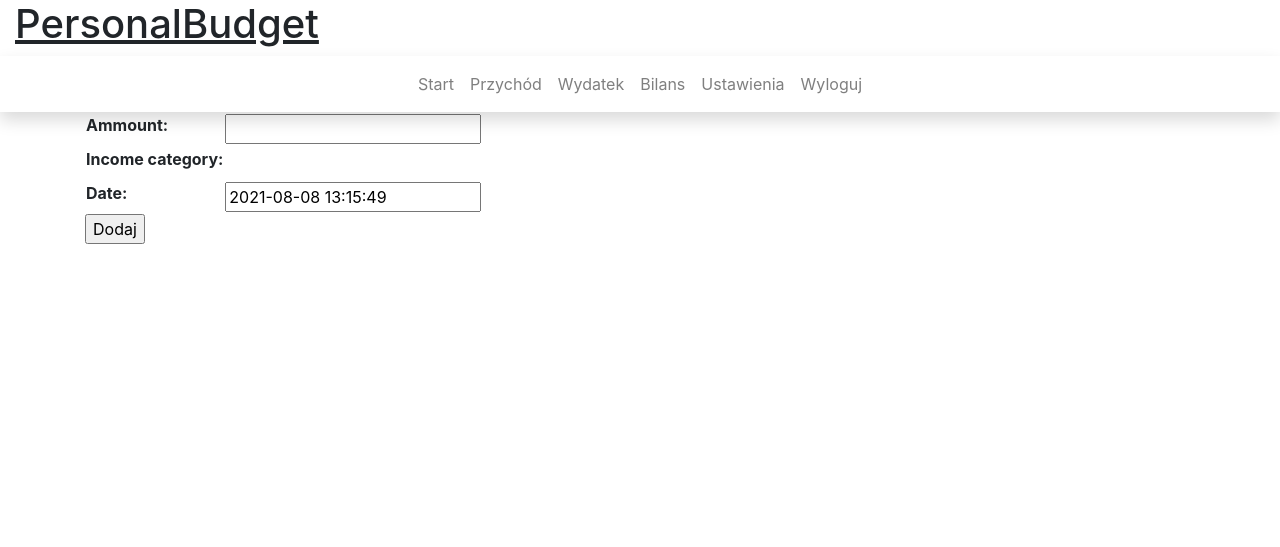
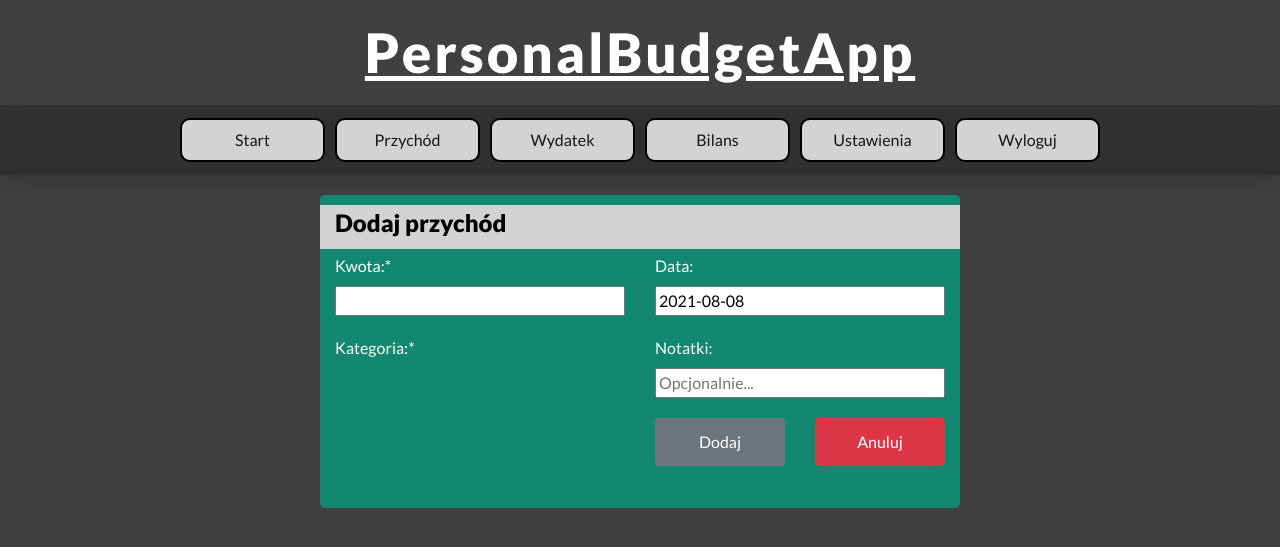
Before and after one commit to L0czi/Personal_Budget, a Django app: page /budget/income/ in a window 1280 px wide. Shown: the top 547 px of the page. Run offline with Django 3.2, Linux system fonts and the light colour scheme; the visitor is signed in with stand-in values (Sample User, id 1); data that the repository does not hold is empty; some libraries are stand-ins or nearby versions.

Commit message:
css styles for landing and income page

```diff
--- a/budget/forms.py
+++ b/budget/forms.py
@@ -52,12 +52,25 @@ class AddExpenceForm (forms.ModelForm):
         self.fields ['expence_category'].queryset = ExpenceCategory.objects.filter(user=user)
         self.fields ['expence_way'].queryset = ExpenceWay.objects.filter(user=user)
 
+class DateInput(forms.DateInput):
+    input_type = 'date'
+
+
 class AddIncomeForm (forms.ModelForm):
     class Meta:
         model = Income
-        fields = ['ammount','income_category','date']
+        fields = ['ammount','income_category','date','notes']
+
+        labels = {
+            'ammount':'Kwota:',
+            'income_category': 'Kategoria:',
+            'date':'Data:',
+            'notes':'Notatki:',
+        }
         widgets = {
-            'income_category': RadioSelect,
+            'income_category':forms.RadioSelect(),
+            'notes': forms.TextInput(attrs={'placeholder': 'Opcjonalnie...'}),
+            'date': forms.DateInput()
         }
 
     def __init__(self,user, *args, **kwargs):
--- a/budget/models.py
+++ b/budget/models.py
@@ -33,13 +33,14 @@ class IncomeCategory (models.Model):
     user = models.ForeignKey(User, on_delete=CASCADE)
     name = models.CharField(max_length=100)
     def __str__ (self):
-        return f'({self.name}, {self.user})'
+        return self.name
 
 class Income (models.Model):
     '''Model representing particular income'''
-    income_category = models.ForeignKey(IncomeCategory, on_delete=CASCADE)
+    income_category = models.ForeignKey(IncomeCategory, on_delete=CASCADE, blank=False)
     user = models.ForeignKey(User, on_delete=CASCADE)
     ammount = models.DecimalField(max_digits=8, decimal_places=2)
-    date = models.DateTimeField(default=now, blank=True)
+    date = models.DateField(default=now, blank=True)
+    notes = models.CharField(max_length=100, blank=True)
     def __str__ (self):
-        return f'{self.user}: {self.income_category}, {self.ammount}'
+        return f'{self.user}: {self.income_category}, {self.ammount}, {self.date}'
--- /dev/null
+++ b/budget/static/budget/colors.css
@@ -0,0 +1,6 @@
+:root {
+    --main-bg-color: #404040;
+    --dark-color: #303030;
+    --ribbon-info: #DEDEDE;
+    --bright: lightgrey;
+  }
--- /dev/null
+++ b/budget/static/budget/income.css
@@ -0,0 +1,66 @@
+@import url('colors.css');
+
+.controls label{
+    width:100%;
+    background-color: var(--bright);
+    color: black;
+}
+
+
+input[type='radio']
+{
+    margin-right: 10px;
+    margin-left: 5px;
+}
+
+.transaction_button
+{
+	display: inline-block;
+	height: 10vmin;
+	min-height: 60px;
+	margin-top: 10px;
+	margin-bottom: 10px;
+}
+
+.btn {
+
+    height: 60%;
+	width: 100%;
+	font-size: 16px;
+	padding-top: 0px;
+	padding-bottom: 0px;
+	line-height: 100%;
+}
+
+.transaction-alert
+{
+    margin-top: 10px;
+    margin-bottom: 10px;
+}
+
+
+#id_ammount
+{
+    width: 100%;
+}
+
+#id_date
+{
+    width: 100%;
+}
+
+#id_notes
+{
+    width: 100%;
+    margin-bottom: 10px;
+}
+
+.bg_form
+{
+    margin-top: 10px;
+    margin-bottom: 5px;
+    font-size: 1.5em;
+    font-weight: bold;
+    color: black;
+    background-color: var(--bright);
+}
--- /dev/null
+++ b/budget/static/budget/styles.css
@@ -0,0 +1,92 @@
+@import url('colors.css');
+
+body
+{
+    background-color: var(--main-bg-color);
+    background-size: 100% auto;
+    font-family: 'Lato', sans-serif;
+    font-size: 16px;
+	min-width: 300px;
+}
+
+h1
+{
+    font-weight: 900;
+    font-size: calc(1em + 3vw);
+}
+
+article {
+	font-size: 16px;
+    text-align: justify;
+    text-justify: inter-word;
+	padding: 5px;
+	height: 100%;
+}
+
+.center {
+	margin: 0 auto;
+}
+.logo
+{
+    color: white;
+    margin-top: 20px;
+    margin-bottom: 20px;
+    letter-spacing: 3px;
+    text-align: center;
+}
+
+.ribbon-info
+{
+    margin-top: 20px;
+	margin-bottom: 20px;
+    padding: 5px;
+	font-size: calc(16px + 2vmin);
+    text-align: center;
+    background-color: var(--ribbon-info);
+    color: black;
+}
+
+.navbar
+{
+    background-color: var(--dark-color);
+}
+
+.navbar-toggler
+{
+    background-color:var(--bright);
+}
+
+.nav-item
+{
+    background-color: var(--bright);
+    border: 2px solid black;
+    border-radius: 10px;
+    font-size: 16px;
+    margin: 5px;
+    min-width: 145px;
+    text-align: center;
+
+}
+
+.nav-item:hover
+{
+    background-color: #F36742;
+}
+
+.bg-main {
+    background-color: #128870;
+    color: white;
+    margin-top: 20px;
+    border-radius: 5px;
+}
+.margin5
+{
+    margin-top: 15px;
+    margin-bottom: 5px;
+
+}
+
+.height_min30
+ {
+	min-height: 30px;
+}
--- a/budget/templates/budget/base_generic.html
+++ b/budget/templates/budget/base_generic.html
@@ -4,41 +4,43 @@
   {% block title %}<title>Budget</title>{% endblock title %}
   <meta charset="utf-8">
   <meta name="viewport" content="width=device-width, initial-scale=1">
-  <link rel="stylesheet" href="https://cdn.jsdelivr.net/npm/bootstrap@4.5.3/dist/css/bootstrap.min.css" integrity="sha384-TX8t27EcRE3e/ihU7zmQxVncDAy5uIKz4rEkgIXeMed4M0jlfIDPvg6uqKI2xXr2" crossorigin="anonymous">
+  <link rel="stylesheet" href="https://cdn.jsdelivr.net/npm/bootstrap@4.6.0/dist/css/bootstrap.min.css" integrity="sha384-B0vP5xmATw1+K9KRQjQERJvTumQW0nPEzvF6L/Z6nronJ3oUOFUFpCjEUQouq2+l" crossorigin="anonymous">
+  <link href="https://fonts.googleapis.com/css2?family=Lato:wght@400;900&display=swap" rel="stylesheet">
   <!-- Add additional CSS in static file -->
   {% load static %}
-  <link rel="stylesheet" href="{% static 'css/styles.css' %}">
+  <link rel="stylesheet" href="{% static 'budget/styles.css' %}">
+  {% block css %}
+  {% endblock css %}
 </head>
 <body>
+
   <header>
 		<div class="col-sm-12 logo">
-			<h1 ><span class="fa fa-calculator fa-fw"></span><u>PersonalBudget</u></h1>
+			<h1><u>PersonalBudgetApp</u></h1>
 		</div>
-		<nav class="navbar navbar-light navbar-expand-lg ribbon shadow">
-	<!-- Navigation Switch -->
-			<button class="navbar-toggler" type="button" data-toggle="collapse" data-target="#mainmenu" aria-controls="mainmenu" aria-expanded="false" aria-label="Przełącznik nawigacji">
-				<div class="nav_icon"><span class="navbar-toggler-icon"></span>MENU</div>
+		<nav class="navbar navbar-light navbar-expand-lg ribbon shadow ">
+			<button class="navbar-toggler" type="button" data-toggle="collapse" data-target="#mainmenu" aria-controls="mainmenu" aria-expanded="false" aria-label="Toggle navigation">
+				<span class="navbar-toggler-icon"></span>MENU
 			</button>
-			<!-- Menu Icons -->
 			<div class="collapse navbar-collapse  justify-content-center" id="mainmenu">
 				<ul class="navbar-nav">
 					{% if user.is_authenticated %}
-					<li class="nav-item">
+					<li class="nav-item active">
 						<a class="nav-link" href="{% url 'index' %}">Start </a>
 					</li>
-					<li class="nav-item">
+					<li class="nav-item active">
 						<a class="nav-link" href="{% url 'create-income' %}">Przychód </a>
 					</li>
-					<li class="nav-item">
+					<li class="nav-item active">
 						<a class="nav-link" href="{% url 'create-expence' %}">Wydatek </a>
 					</li>
-					<li class="nav-item">
+					<li class="nav-item active">
 						<a class="nav-link" href="{% url 'balance' %}">Bilans </a>
 					</li>
-					<li class="nav-item">
+					<li class="nav-item active">
 						<a class="nav-link" href="{% url 'settings' %}">Ustawienia</a>
 					</li>
-					<li>
+					<li class="nav-item active">
 						<a class="nav-link" href="{% url 'logout'%}?next={{request.path}}">Wyloguj</a>
 					</li>
 					{% else %}
@@ -48,19 +50,15 @@
 				</ul>
 			</div>
 		</nav>
+		</div>
 	</header>
-      <div class="container">
-		{% if messages %}
-		{% for message in messages %}
-		<div class="alert alert-{{ message.tags}}">
-		  {{ message }}
-		</div>
-		{% endfor %}
-	  	{% endif %}
+	<main>
+        	{% block content %}
+        	{% endblock content %}
+    </main>
 
-        {% block content %}
-        {% endblock content %}
-      </div>
-  </div>
+	<script src="https://code.jquery.com/jquery-3.5.1.slim.min.js" integrity="sha384-DfXdz2htPH0lsSSs5nCTpuj/zy4C+OGpamoFVy38MVBnE+IbbVYUew+OrCXaRkfj" crossorigin="anonymous"></script>
+	<script src="https://cdn.jsdelivr.net/npm/bootstrap@4.6.0/dist/js/bootstrap.bundle.min.js" integrity="sha384-Piv4xVNRyMGpqkS2by6br4gNJ7DXjqk09RmUpJ8jgGtD7zP9yug3goQfGII0yAns" crossorigin="anonymous"></script>
+
 </body>
 </html>
--- a/budget/templates/budget/income_form.html
+++ b/budget/templates/budget/income_form.html
@@ -1,14 +1,67 @@
 {% extends "budget/base_generic.html" %}
+{% load crispy_forms_tags %}
+
+{% block css %}
+  {% load static %}
+  <link rel="stylesheet" href="{% static 'budget/income.css' %}">
+{% endblock css %}
+
 
 {% block content %}
+<form method="post">{% csrf_token %}
+  <div class="container offset-xl-3 offset-lg-2 offset-md-1 offset-sm-2 offset-1 col-xl-6 col-lg-8 col-md-10 col-sm-8 col-10 bg-main">
+    <div class="row">
+      <div class="col-12 bg_form">
+        <label>Dodaj przychód</label>
+      </div>
+    </div>
+    <div class="row">
+      <div class="col-12 col-md-6">
+      {{ form.ammount|as_crispy_field }}
+      </div>
+      <div class="col-12 col-md-6">
+        {{ form.date|as_crispy_field }}
+      </div>
+    </div>
+    <div class="row transaction-alert" >
+      {% if messages %}
+      {% for message in messages %}
+      <div class="col-12 alert alert-success" role="alert">
+        {{ message }}
+      </div>
+      {% endfor %}
+      {% endif %}
+    </div>
+    <div class="row">
+      <div class="col-12 col-md-6 ">
+        {{form.income_category|as_crispy_field}}
+      </div>
+      <div class="col-12 col-md-6">
+        {{form.notes |as_crispy_field}}
+        <div class="row">
+          <div class="col-6 d-md-block d-none transaction_button">
+            <button name="add_expence_category" type="submit" class="btn btn-secondary">Dodaj</button>
+          </div>
+          <div class="col-6 d-md-block d-none transaction_button">
+            <button type="reset" class="btn btn-danger">Anuluj</button>
+        </div>
+      </div>
+    </div>
+  </div>
+</form>
 
-  <form action="" method="post">
-    {% csrf_token %}
-    <table>
-    {{ form.as_table }}
-    </table>
-    <input type="submit" value="Dodaj" name="add_expence_category">
-  </form>
+{% endblock %}
 
 
-{% endblock %}
+
+<
+
+<section>
+  {% if messages %}
+  {% for message in messages %}
+  <div class="alert alert-{{ message.tags}}">
+     {{ message }}
+  </div>
+  {% endfor %}
+    {% endif %}
+</section>
--- a/personal_budget/settings.py
+++ b/personal_budget/settings.py
@@ -33,6 +33,7 @@ ALLOWED_HOSTS = []
 
 INSTALLED_APPS = [
     'budget.apps.BudgetConfig',
+    'crispy_forms',
     'django.contrib.admin',
     'django.contrib.auth',
     'django.contrib.contenttypes',
```
Also changed, not shown: budget/templates/budget/index.html (+19 -8 lines), budget/migrations/0001_initial.py, budget/migrations/0002_auto_20210806_2121.py (added), 1 other file.
